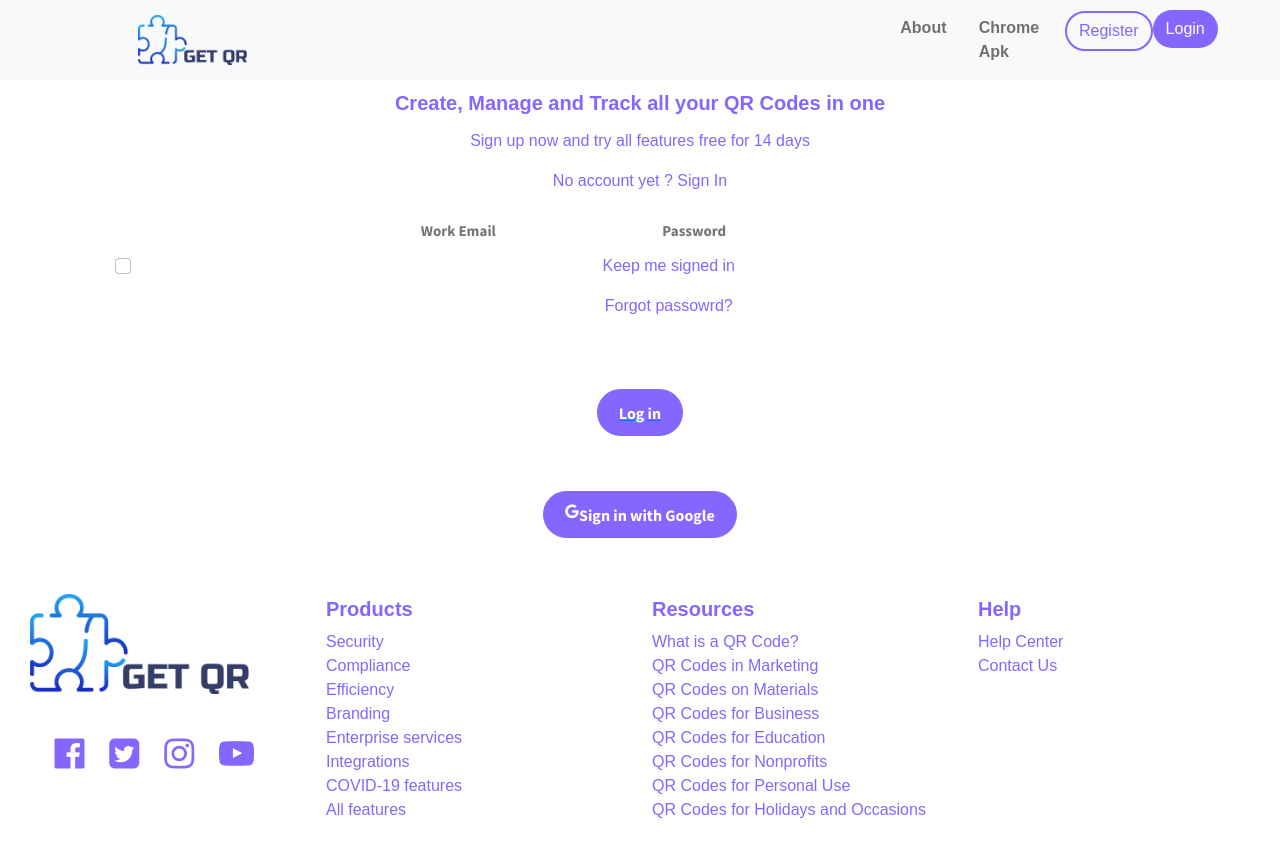
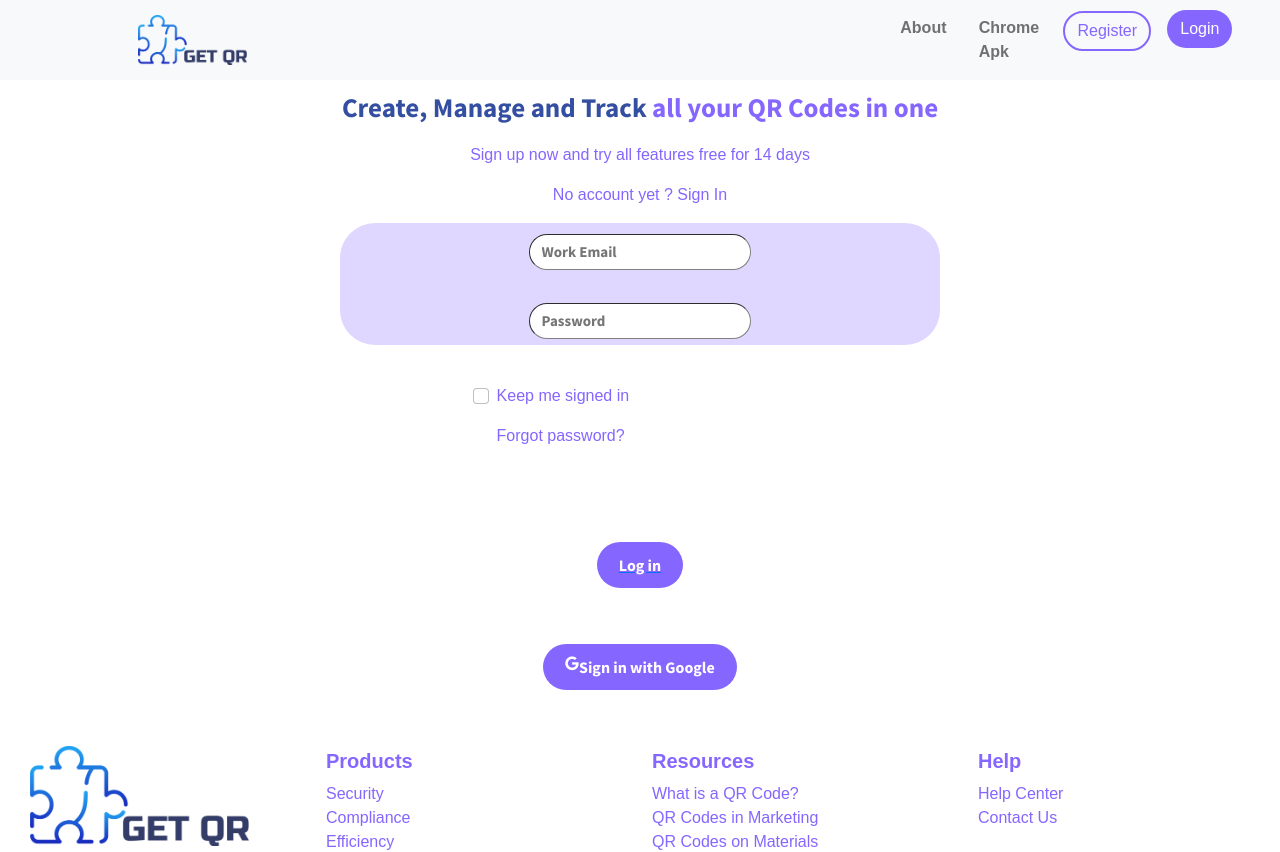
Before and after one commit to VaradAshtekar/getqr, a React (Create React App) app: page /login in a window 1280 px wide. Shown: the top 852 px of the page. Built offline with nearby package versions, Linux system fonts and the light colour scheme; a web font is replaced by a local one.

Commit message:
loginanddashboardchanges

```diff
--- a/src/App.css
+++ b/src/App.css
@@ -99,6 +99,8 @@ input.qna, textarea{
   font-size: 15px;
   border-width: 0px;
   border-radius: 20px;
+  margin-top: 2%;
+  margin-bottom: 1%;
   padding: 1% 2% 1% 2%;
 }
 
@@ -113,11 +115,7 @@ input.qna, textarea{
 .right-sec, .left-sec{
   margin: 0 0 5% 0;
 }
-.hero-section{
-  margin: 5%;
-  border-radius: 40px;
-  box-shadow: 2px 2px 10px 1px gray;
-}
+
 .downloadbutton, .login{
   border-radius: 20px;
   font-family: 'AvertaStd-Regular', sans-serif;
@@ -128,6 +126,9 @@ input.qna, textarea{
   border-color: #8566FF;;
   color: #8566FF;;
 }
+
+
+ /* Login Registration */
 .login{
   background: #8566FF;;
   color: white;
@@ -136,19 +137,47 @@ input.qna, textarea{
   background: #8566FF;;
   color: white;
 }
+.login_section{
+  max-width: 600px;
+  justify-content: center;
+  background: #d1c5ffaf;
+  border-radius: 35px;
+}
 
-
+.login_section input.qna{
+  max-width: 400px;
+  border-radius: 20px;
+  border-width: 1px;
+  border-color: grey;
+}
 .login_sec{
   text-align: center;
 }
 
+.login_sec h3{
+  font-family:  'Source Sans Pro', sans-serif;
+  font-size: 27px;
+  padding: 1% 10%;
+  color: #344FA1;
+}
 
 /* Hero Section */
+.downloadqr{
+  background: white;
+  border-radius: 20px;
+}
+.hero-section{
+  background:  #EAECF8  ;
+  margin: 5%;
+  border-radius: 40px;
+  box-shadow: 2px 2px 10px 1px gray;
+}
+
 
 .iconsec{
   max-height: 75%;
   text-align: center;
-
+  background: white;
   border-radius: 30px;
   margin: 5% 5% 0 2%;
   padding: 2% 1% 0 1%;
@@ -206,16 +235,12 @@ input.qna, textarea{
 
 
 
-
-.form-check{
-  margin-left: 3%;
-}
-
 .qr_content{
 
   margin: 5% 0 0 5%;
 }
 .dropdown-toggle{
+  max-width: 400px;
   background-color: white;
   border-radius: 20px;
   border-width: 4px;
@@ -259,6 +284,17 @@ input.qna, textarea{
 .navbar-brand{
   margin-left: 10%;
 }
+.form-check{
+  margin-left: 35%;
+  text-align: left;
+  padding-bottom: 2%;
+  padding-top: 2%;
+}
+.form-check-input:checked{
+  background-color: #8566FF;
+  border-color:#8566FF ;
+}
+
 
 /* Footer */
 .footer{
@@ -278,6 +314,9 @@ input.qna, textarea{
 .qna-section h3{
   font-size: 18px;
   line-height: 24px;
+}
+.qna-section .row{
+  margin-bottom: 3%;
 }
 
 /* Responsive  */
--- a/src/Components/Login.js
+++ b/src/Components/Login.js
@@ -9,28 +9,34 @@ import {
 export const Login = () => {
     return (
         <div className="container login_sec">
-            <h3>Create, Manage and Track <span> all your QR Codes in one </span></h3>
+            <h3>Create, Manage and Track <span style={{ color: "#8566FF" }}> all your QR Codes in one </span></h3>
             <p>Sign up now and try all features free for 14 days</p>
             <p>No account yet ? Sign In</p>
-            <div className="form_section">
 
-                <input type="email" className="qna" placeholder="Work Email" />
-                <input type="password" className="qna" placeholder="Password" />
+            <div className="container login_section">
 
 
+                <div className="mb-3">
+
+                    <input type="email" class="qna" id="exampleFormControlInput1" placeholder="Work Email" />
+                </div>
+                <div className="mb-3">
+                    <input type="password" className="qna " placeholder="Password" />
+                </div>
+
+
+            </div>
             <div class="form-check">
                 <input class="form-check-input" type="checkbox" value="" id="flexCheckDefault" />
                 <label class="form-check-label" for="flexCheckDefault">
                     <p>Keep me signed in</p>
-                        <p>Forgot passowrd?</p>
+                    <p>Forgot password?</p>
                 </label>
             </div>
 
             <Link to="/qrtype/"><button type="button" className="btn showmore"> Log in</button></Link>
             <button type="button" className="btn showmore"><i class="fa fa-google" aria-hidden="true"></i>Sign in with Google</button>
 
-
-            </div>
         </div>
     )
 }
--- a/src/Components/Navbar.js
+++ b/src/Components/Navbar.js
@@ -34,16 +34,21 @@ export const Navbar = () => {
                                 <a className="nav-link" href="#">Chrome Apk</a>
                             </li>
 
+                            <li className="nav-item">
                                 <Link to="/register/">
                                     <button type="button" className="btn downloadbutton shadow-none">
                                         Register
                                     </button>
                                 </Link>
+                            </li>
+
+                            <li className="nav-item">
                                 <Link to="/login/">
                                     <button type="button" className="btn login shadow-none">
                                         Login
                                     </button>
                                 </Link>
+                            </li>
                         </ul>
                     </div>
                 </div>
--- a/src/Components/Pro.css
+++ b/src/Components/Pro.css
@@ -22,6 +22,7 @@
 
 h2{
     font-size: 36px;
+    font-weight: bold;
     color: #8566FF;
     font-family:'Source Sans Pro', sans-serif; ;
 }
@@ -50,6 +51,10 @@ h2{
 }
 h3{
     font-size: 20px;
+}
+.text p{
+    margin: 0;
+    padding: 0;
 }
 .grid p{
     font-size: 13px;
--- a/src/Components/Register.js
+++ b/src/Components/Register.js
@@ -3,9 +3,9 @@ import React from 'react'
 export const Register = () => {
     return (
         <div className="container login_sec">
-            <h3>Create, Manage and Track <span> all your QR Codes in one </span></h3>
+            <h3>Create, Manage and Track <span style={{ color: "#8566FF" }}> all your QR Codes in one </span></h3>
             <p>Sign up now and try all features free for 14 days</p>
-            <div className="container">
+            <div className="container login_section">
 
                 <div className="dropdown">
                     <button className="btn dropdown-toggle shadow-none" type="button" id="dropdownMenuButton1" data-bs-toggle="dropdown" aria-expanded="false">
@@ -17,10 +17,14 @@ export const Register = () => {
                         <li><a className="dropdown-item" href="#">Something else here</a></li>
                     </ul>
                 </div>
+                <div className="mb-3">
 
+                    <input type="email" class="qna" id="exampleFormControlInput1" placeholder="Work Email" />
+                </div>
+                <div className="mb-3">
+                    <input type="password" className="qna " placeholder="Password" />
+                </div>
 
-                <input type="email" className="qna" placeholder="Work Email" />
-                <input type="password" className="qna" placeholder="Password" />
 
 
                 <div className="dropdown">
@@ -34,12 +38,12 @@ export const Register = () => {
                     </ul>
                 </div>
 
-                <div class="form-check">
-                    <input class="form-check-input" type="checkbox" value="" id="flexCheckDefault" />
-                    <label class="form-check-label" for="flexCheckDefault">
-                        I agree with the Terms of service and Privacy policy
-                    </label>
-                </div>
+            </div>
+            <div class="form-check">
+                <input class="form-check-input" type="checkbox" value="" id="flexCheckChecked" checked />
+                <label class="form-check-label" for="flexCheckChecked">
+                    I agree with the Tearms of service and Privacy policy
+                </label>
             </div>
 
 
```
Lines whose indentation alone changed are shown as unchanged.
